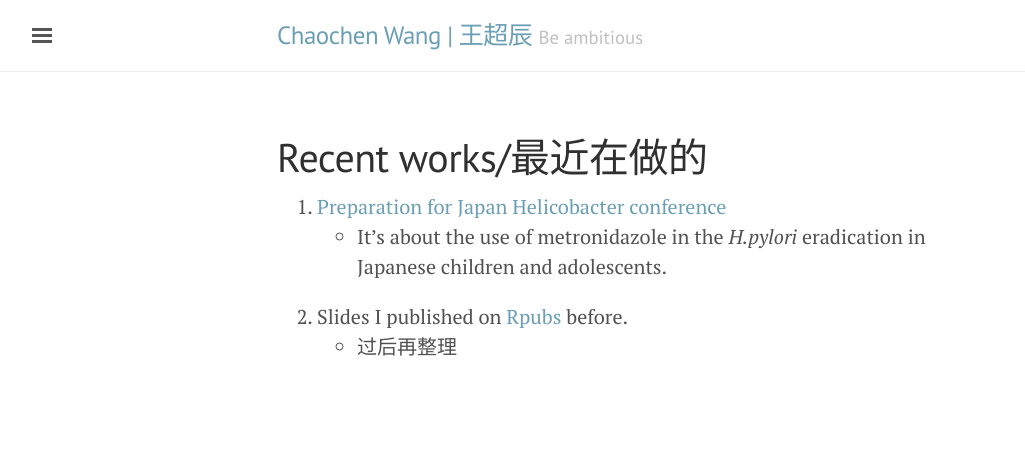
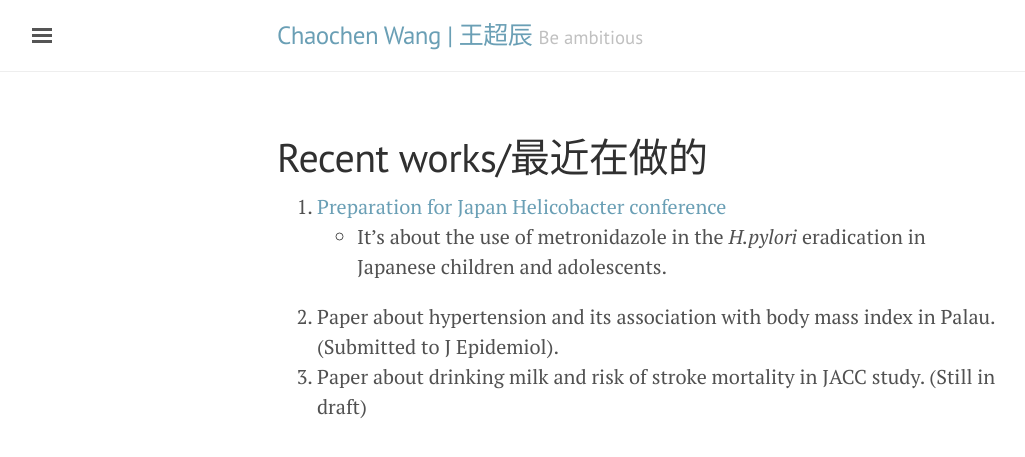
Before and after one commit to cjjcwang/winterwang.github.io, a Jekyll site: the page built from Recent works.md, in a window 1280 px wide. Shown: the top 457 px of the page, without its empty margins (3-1028 px from the left). Built offline with Jekyll 4.4.1, drawn with Linux system fonts in a browser that asks for light colours; comment, search, counter and statistics services are not loaded.

Commit message:
Recent works updated

```diff
--- a/Recent works.md
+++ b/Recent works.md
@@ -5,5 +5,5 @@ comments: true
 ---
 1. [Preparation for Japan Helicobacter conference](http://winterwang.github.io/metronidazole/)
      + It's about the use of metronidazole in the _H.pylori_ eradication in Japanese children and adolescents.
-2. Slides I published on [Rpubs](https://rpubs.com/winterwang) before.
-     + 过后再整理
+2. Paper about hypertension and its association with body mass index in Palau. (Submitted to J Epidemiol).
+3. Paper about drinking milk and risk of stroke mortality in JACC study. (Still in draft)
```
